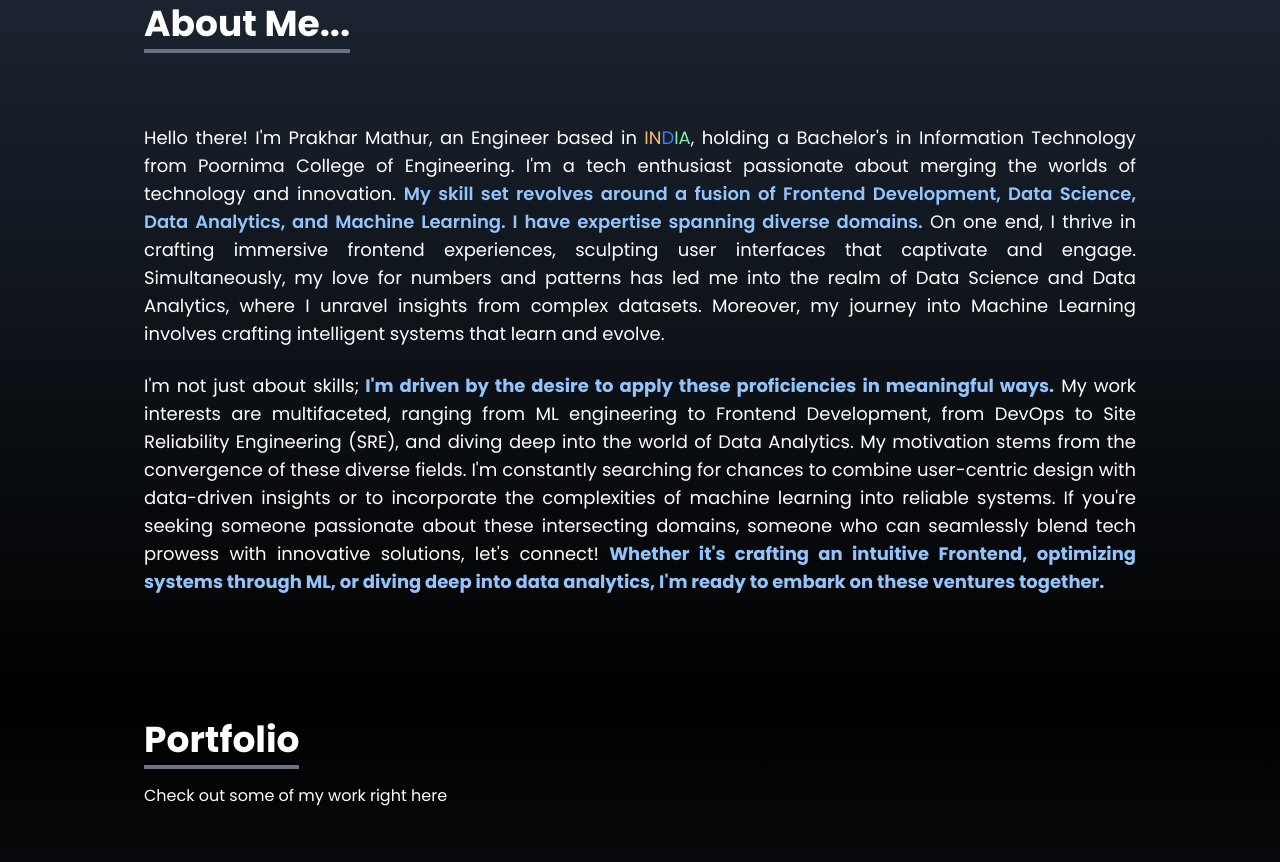
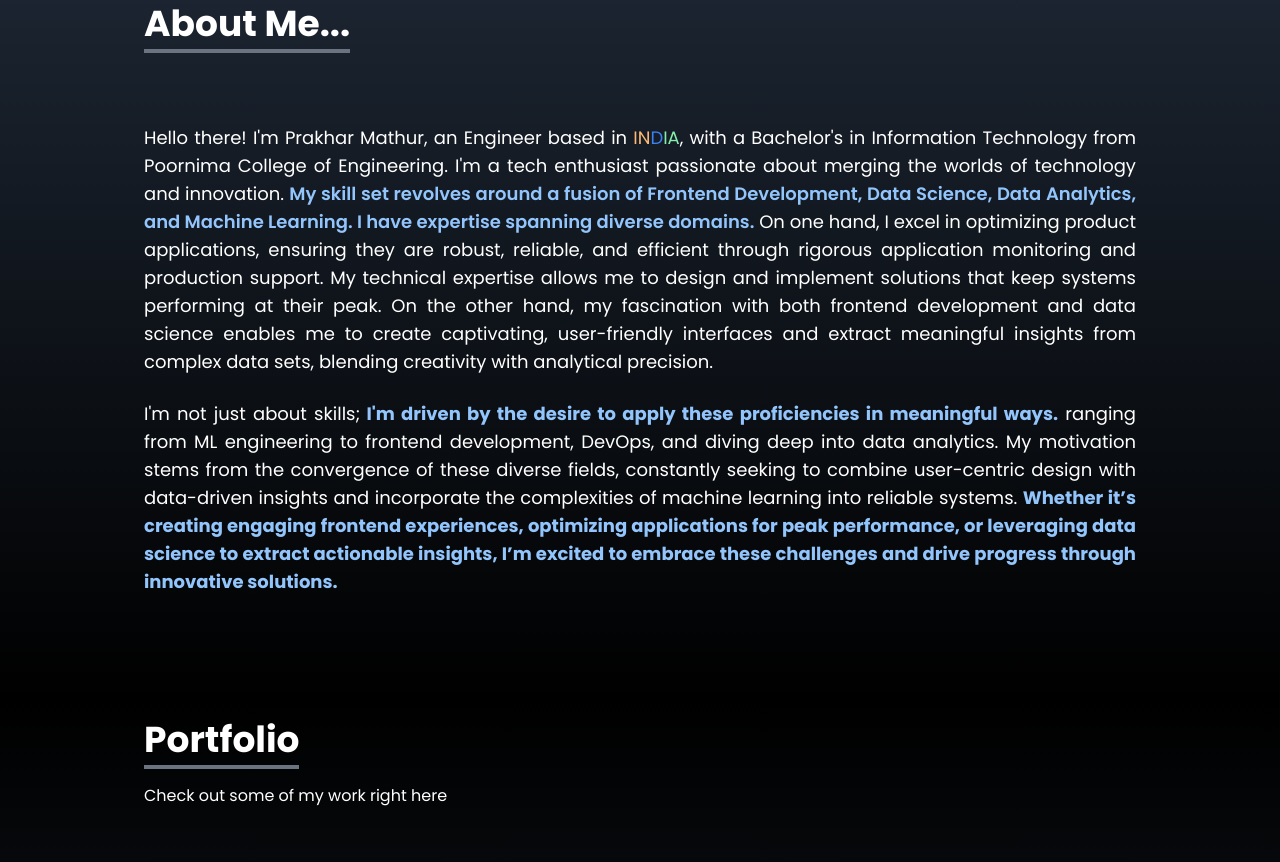
Before and after one commit to prakhar-mathur4/Portfolio_Website, a React (Vite) app: page / in a window 1280 px wide. Shown: the part 900-1762 px from the top of the page. Built offline with nearby package versions, Linux system fonts and the light colour scheme.

Commit message:
Updates on 12Aug

```diff
--- a/package.json
+++ b/package.json
@@ -28,6 +28,6 @@
     "gh-pages": "^6.1.0",
     "postcss": "^8.4.32",
     "tailwindcss": "^3.3.6",
-    "vite": "^5.0.0"
+    "vite": "^5.4.0"
   }
 }
--- a/src/Components/About.jsx
+++ b/src/Components/About.jsx
@@ -17,7 +17,7 @@ const About = () => {
           Hello there! I'm Prakhar Mathur, an Engineer based in{" "}
           <span className="text-orange-300">IN</span>
           <span className="text-blue-500">D</span>
-          <span className="text-green-300">IA</span>, holding a Bachelor's in
+          <span className="text-green-300">IA</span>, with a Bachelor's in
           Information Technology from Poornima College of Engineering. I'm a
           tech enthusiast passionate about merging the worlds of technology and
           innovation.{" "}
@@ -26,12 +26,14 @@ const About = () => {
             Science, Data Analytics, and Machine Learning. I have expertise
             spanning diverse domains.
           </span>{" "}
-          On one end, I thrive in crafting immersive frontend experiences,
-          sculpting user interfaces that captivate and engage. Simultaneously,
-          my love for numbers and patterns has led me into the realm of Data
-          Science and Data Analytics, where I unravel insights from complex
-          datasets. Moreover, my journey into Machine Learning involves crafting
-          intelligent systems that learn and evolve.
+          On one hand, I excel in optimizing product applications, ensuring they
+          are robust, reliable, and efficient through rigorous application
+          monitoring and production support. My technical expertise allows me to
+          design and implement solutions that keep systems performing at their
+          peak. On the other hand, my fascination with both frontend development
+          and data science enables me to create captivating, user-friendly
+          interfaces and extract meaningful insights from complex data sets,
+          blending creativity with analytical precision.
         </p>
 
         <br />
@@ -43,20 +45,17 @@ const About = () => {
             I'm driven by the desire to apply these proficiencies in meaningful
             ways.
           </span>{" "}
-          My work interests are multifaceted, ranging from ML engineering to
-          Frontend Development, from DevOps to Site Reliability Engineering
-          (SRE), and diving deep into the world of Data Analytics. My motivation
-          stems from the convergence of these diverse fields. I'm constantly
-          searching for chances to combine user-centric design with data-driven
-          insights or to incorporate the complexities of machine learning into
-          reliable systems. If you're seeking someone passionate about these
-          intersecting domains, someone who can seamlessly blend tech prowess
-          with innovative solutions, let's connect!{" "}
+          ranging from ML engineering to frontend development, DevOps, and
+          diving deep into data analytics. My motivation stems from the
+          convergence of these diverse fields, constantly seeking to combine
+          user-centric design with data-driven insights and incorporate the
+          complexities of machine learning into reliable systems.{" "}
           <span className=" font-bold text-blue-300">
             {" "}
-            Whether it's crafting an intuitive Frontend, optimizing systems
-            through ML, or diving deep into data analytics, I'm ready to embark
-            on these ventures together.
+            Whether it’s creating engaging frontend experiences, optimizing
+            applications for peak performance, or leveraging data science to
+            extract actionable insights, I’m excited to embrace these challenges
+            and drive progress through innovative solutions.
           </span>
         </p>
       </div>
```
Also changed, not shown: 1 other file (tests, documents, lock files or other folders).
